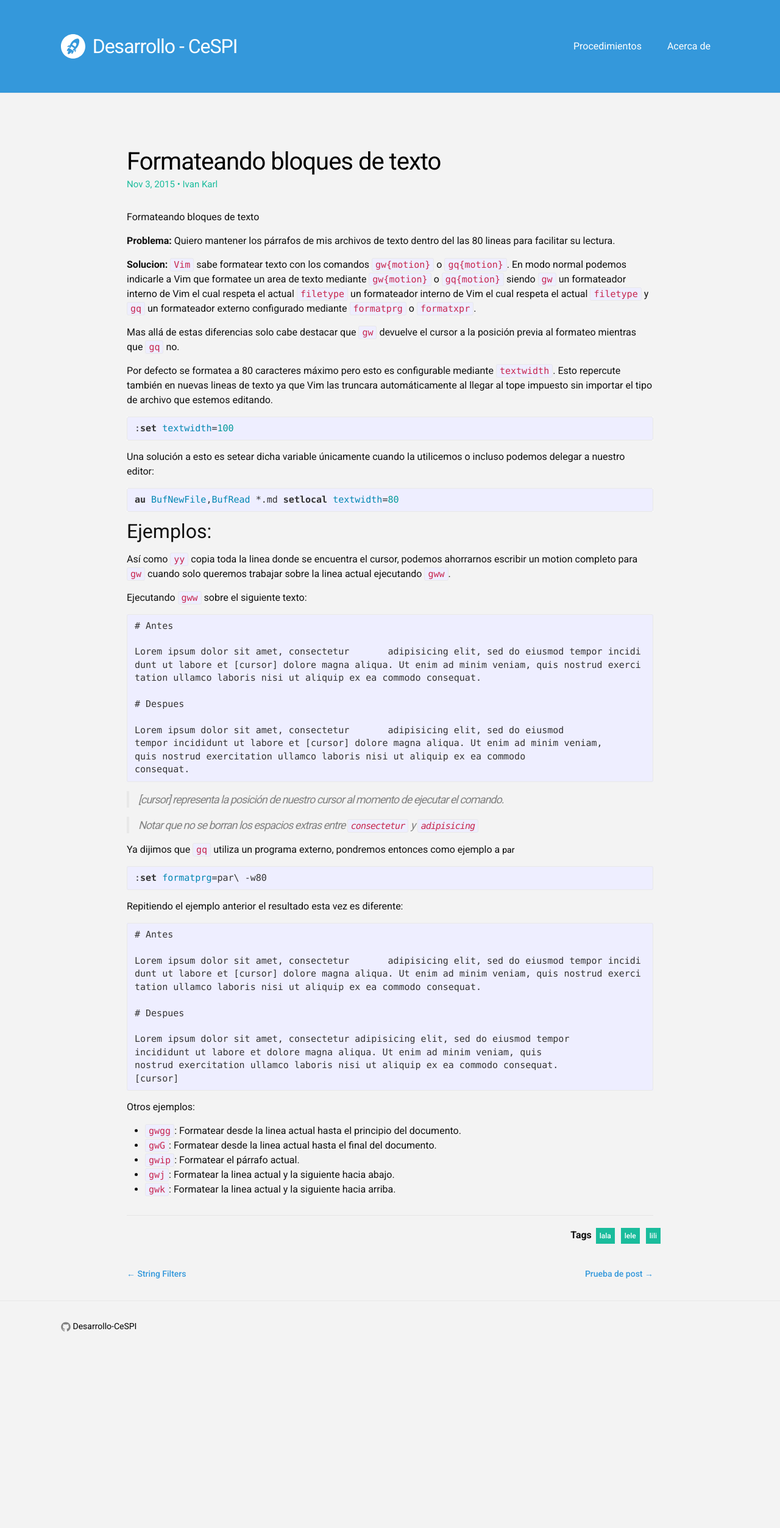
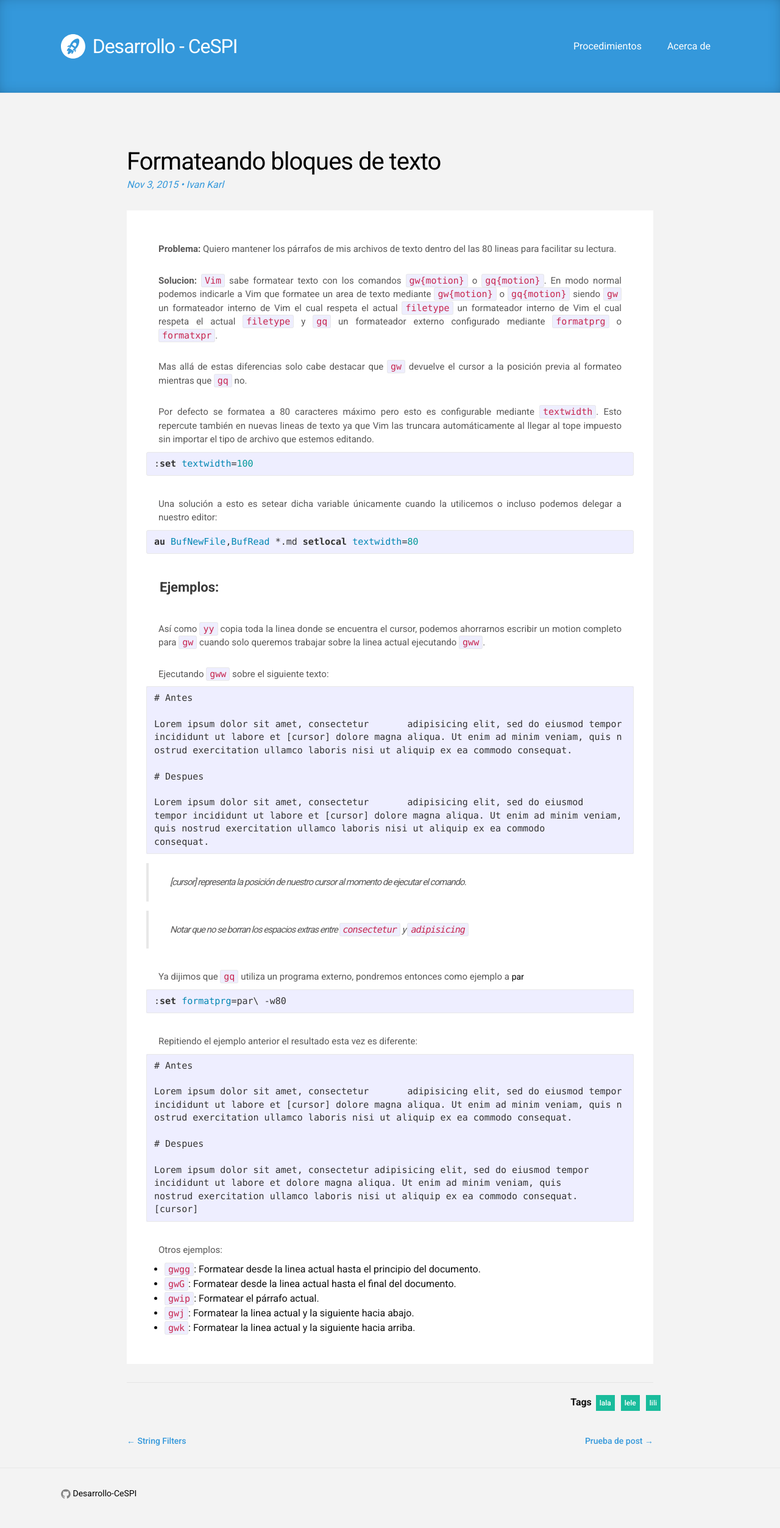
Before and after one commit to Desarrollo-CeSPI/desarrollo-cespi.github.io, a Jekyll site: the page built from _posts/2015-11-04-sarasa.md, in a window 1280 px wide. Shown: the whole page at 61% size. Built offline with Jekyll 4.4.1, drawn with Linux system fonts in a browser that asks for light colours; before the commit the page ends 2231 px from its top, so only the background shows below that.

Commit message:
Cambios visuales

```diff
--- a/_posts/2015-11-04-sarasa.md
+++ b/_posts/2015-11-04-sarasa.md
@@ -7,8 +7,6 @@ author: Ivan Karl
 categories: http caching
 tag: [lala, lele, lili]
 ---
-
-Formateando bloques de texto
 
 **Problema:** Quiero mantener los párrafos de mis archivos de texto dentro del
 las 80 lineas para facilitar su lectura.
--- a/css/main.scss
+++ b/css/main.scss
@@ -247,10 +247,8 @@ pre {
   border-top: 0px solid #000;
   padding: 3em;
   background-color: #3498db;
-  position: relative;}
-  // --webkit-box-shadow: 0px 4px 5px -2px rgba(166,166,166,1);
-  // -moz-box-shadow: 0px 4px 5px -2px rgba(166,166,166,1);
-  // box-shadow: 0px 4px 5px -2px rgba(166,166,166,1);}
+  position: relative;
+  box-shadow: 0px -1px 34px -22px rgba(0, 0, 0, 0.85) inset; }
 
 .site-title {
   font-size: 32px;
@@ -409,9 +407,9 @@ pre {
   margin-top: 0em;
   margin-right: 0px;
   padding: 1.5em 1em 1em 1em;
-  // -webkit-box-shadow: -2px 8px 32px -21px rgba(0,0,0,0.49);
-  // -moz-box-shadow: -2px 8px 32px -21px rgba(0,0,0,0.49);
-  // box-shadow: -2px 8px 32px -21px rgba(0,0,0,0.49);
+  -webkit-box-shadow: -2px 8px 32px -21px rgba(0,0,0,0.49);
+  -moz-box-shadow: -2px 8px 32px -21px rgba(0,0,0,0.49);
+  box-shadow: -2px 8px 32px -21px rgba(0,0,0,0.49);
 }
 
 .single-post{
@@ -424,10 +422,13 @@ pre {
   font-weight: 600;
   color: #FFF;
   background-color: #1ABC9C;
-  padding: 25px 0px 25px 0px;
+  padding: 10px 2px 10px;
   text-align: center;
   margin-top: 0em;
   margin-right: 0.5em;
+  -webkit-box-shadow: -2px 8px 32px -21px rgba(0,0,0,0.49);
+  -moz-box-shadow: -2px 8px 32px -21px rgba(0,0,0,0.49);
+  box-shadow: -2px 8px 32px -21px rgba(0,0,0,0.49)
  }
 
 .post-meta span{
@@ -489,29 +490,58 @@ pre {
       font-size: 32px; } }
 
 .post-meta-post{
-  color: #1ABC9C;
+  color: #3498DB;
   text-align: left;
-  font-size: 15px;
+  font-size: 16px;
   font-weight: 400;
-  margin-top: -9px;}
+  margin-top: -9px;
+  font-style: italic;}
 
 .post-content {
-  margin-bottom: 30px; }
+  background-color: white;
+  font-family: "Roboto";
+  padding: 2em; }
   .post-content h2 {
-    font-size: 32px; }
+    font-weight: 700;
+    font-size: 22px;
+    color: #393939;
+    margin-bottom: 24px;
+    margin-top: 43px;
+    padding-left: 1em;}
     @media screen and (max-width: 800px) {
       .post-content h2 {
-        font-size: 28px; } }
+        font-size: 24px; } }
+
   .post-content h3 {
-    font-size: 26px; }
+    font-size: 20px;
+    color: #1ABC9C;
+    margin-bottom: 10px;
+    margin-top: 30px;
+    font-weight: 500;
+    padding-left: 1em;}
     @media screen and (max-width: 800px) {
       .post-content h3 {
-        font-size: 22px; } }
+        font-size: 18px; } }
+
   .post-content h4 {
-    font-size: 20px; }
+    font-size: 16px;
+    color: #F89406;
+    margin-bottom: 0px;
+    margin-top: 0px;
+    padding-left: 1em;}
     @media screen and (max-width: 800px) {
       .post-content h4 {
-        font-size: 18px; } }
+        font-size: 14px; } }
+
+  .post-content p{
+      color: #595858;
+      text-align: justify;
+      padding: 20px;
+      font-size: 15px;
+      line-height: 1.5em;
+      margin-bottom: -11px;
+  }
+
 
 /**
  * Syntax highlighting styles
--- a/index.html
+++ b/index.html
@@ -29,7 +29,7 @@ layout: default
           <div class="col-md-9 single-post">
             <div class="row">
               <div class="col-md-2 post-meta">
-                  <span class="">{{ post.date | date: "0%-d-%-m-%Y" }}</span>
+                  <span class="">{{ post.date | date: "%b %-d, %Y" }}</span>
               </div>
               <div class="col-md-9 post-style ">
                 <li>
```
